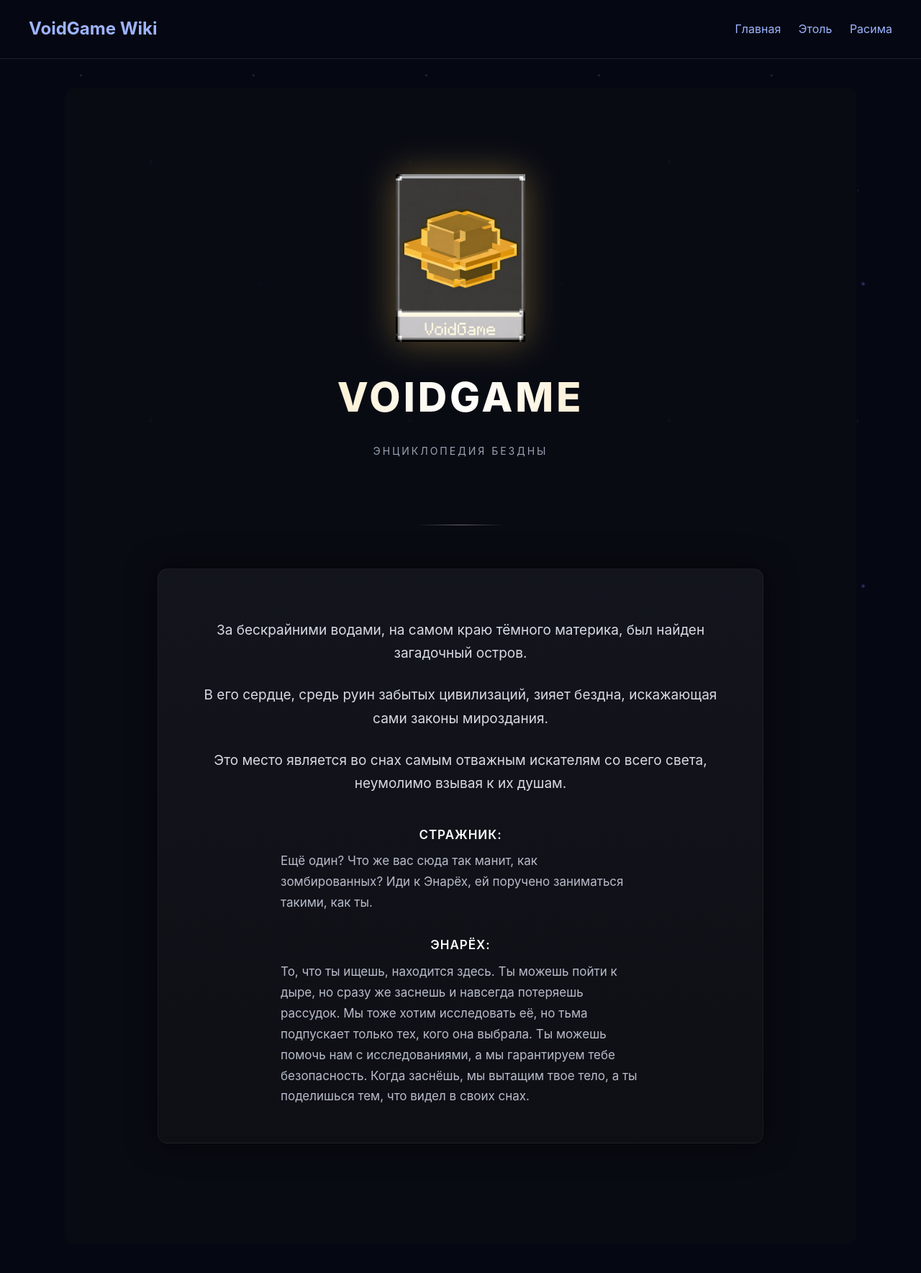
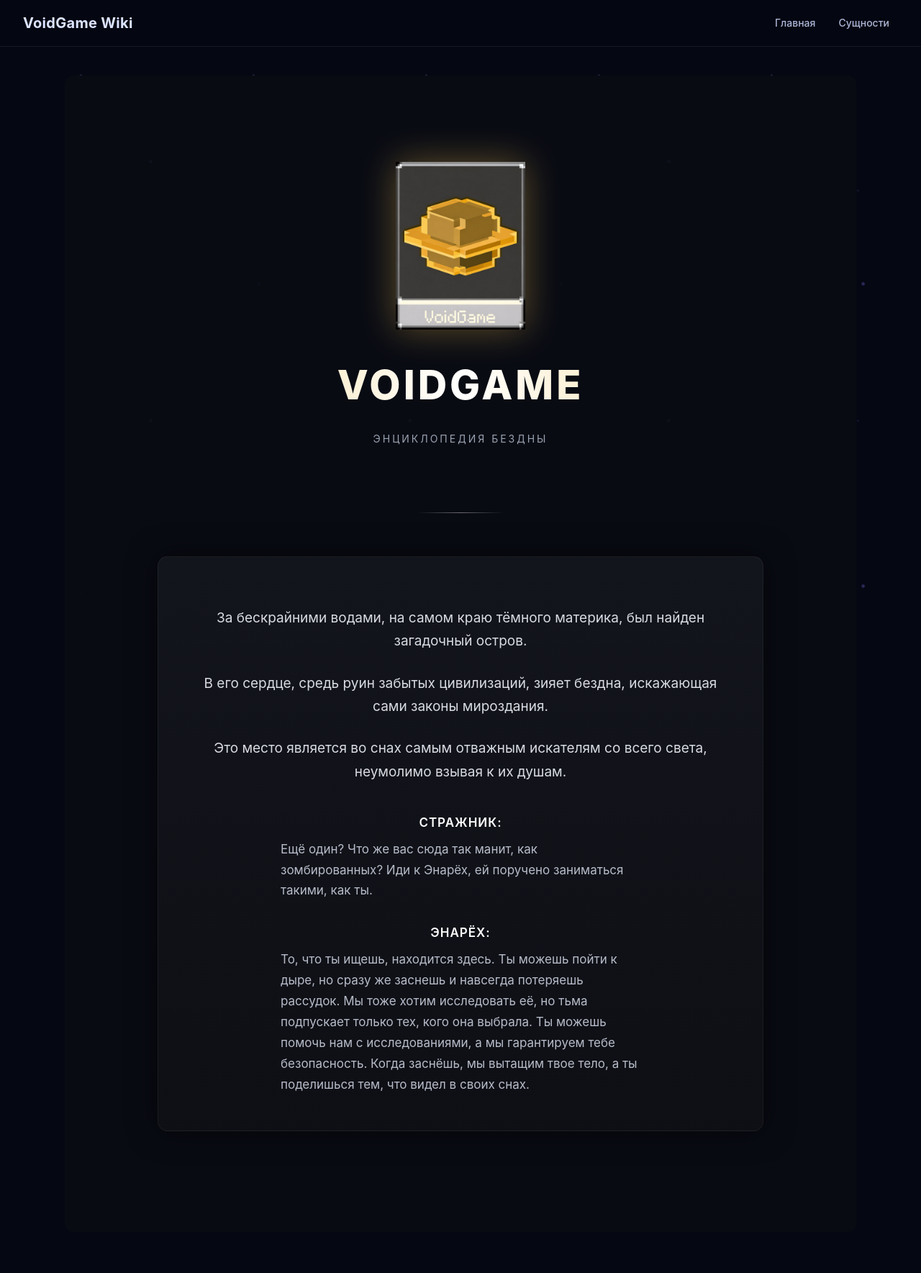
Before and after one commit to tveiv/tveiv.github.io, a Jekyll site: the page built from index.md, in a window 1280 px wide. Shown: the whole page at 72% size. Built offline with Jekyll 4.4.1, drawn with Linux system fonts in a browser that asks for light colours.

Commit message:
Обновление навигации.

```diff
--- a/_layouts/default.html
+++ b/_layouts/default.html
@@ -9,14 +9,12 @@
 <body>
 
   <header class="site-header">
-    <a class="site-title" href="/">{{ site.title }}</a>
-    <nav class="site-nav">
-      <a href="/">Главная</a>
-      <a href="/etol/">Этоль</a>
-	  <a href="/rasima/">Расима</a>
-      <!-- Сюда будем добавлять ссылки на другие статьи -->
-    </nav>
+  <a class="site-title" href="/">VoidGame Wiki</a>
 
+  <nav class="site-nav">
+    <a href="/">Главная</a>
+    <a href="/entities/">Сущности</a>
+  </nav>
   </header>
 
   <main>
--- a/assets/css/style.css
+++ b/assets/css/style.css
@@ -79,21 +79,88 @@ hr {
   margin: 40px 0;
 }
 
-/* ===== 2. ШАПКА САЙТА ===== */
+/* ===== Шапка сайта ===== */
+
 .site-header {
+  height: 64px;
+  padding: 0 32px;
+
   display: flex;
+  align-items: center;
   justify-content: space-between;
+
+  background: rgba(5, 7, 18, 0.82);
+  border-bottom: 1px solid rgba(255,255,255,0.07);
+
+  backdrop-filter: blur(10px);
+  -webkit-backdrop-filter: blur(10px);
+
+  position: relative;
+  z-index: 100;
+}
+
+.site-title {
+  color: #dce4ff;
+  font-size: 20px;
+  font-weight: 700;
+  letter-spacing: 0.3px;
+  text-decoration: none;
+}
+
+.site-title:hover {
+  color: #ffffff;
+  text-decoration: none;
+}
+
+.site-nav {
+  display: flex;
   align-items: center;
-  padding: 20px 40px;
-  border-bottom: 1px solid rgba(255,255,255,0.1);
+  gap: 8px;
 }
-.site-title {
-  font-size: 24px;
-  font-weight: bold;
+
+.site-nav a {
+  position: relative;
+
+  padding: 8px 12px;
+
+  color: #aeb8d8;
+  font-size: 14px;
+  font-weight: 500;
+
+  text-decoration: none;
+  border-radius: 7px;
+
+  transition:
+    color 0.2s ease,
+    background-color 0.2s ease;
 }
-.site-nav a {
-  margin-left: 20px;
-  font-size: 16px;
+
+.site-nav a:hover {
+  color: #ffffff;
+  background: rgba(255,255,255,0.05);
+  text-decoration: none;
+}
+
+/* Маленькая светящаяся линия */
+.site-nav a::after {
+  content: "";
+
+  position: absolute;
+  left: 50%;
+  bottom: 2px;
+
+  width: 0;
+  height: 1px;
+
+  background: #9db4ff;
+  box-shadow: 0 0 6px rgba(157,180,255,0.7);
+
+  transform: translateX(-50%);
+  transition: width 0.2s ease;
+}
+
+.site-nav a:hover::after {
+  width: 50%;
 }
 
 /* ===== 3. СТИЛИ ДЛЯ ЗАГЛАВНОЙ СТРАНИЦЫ ===== */
```
